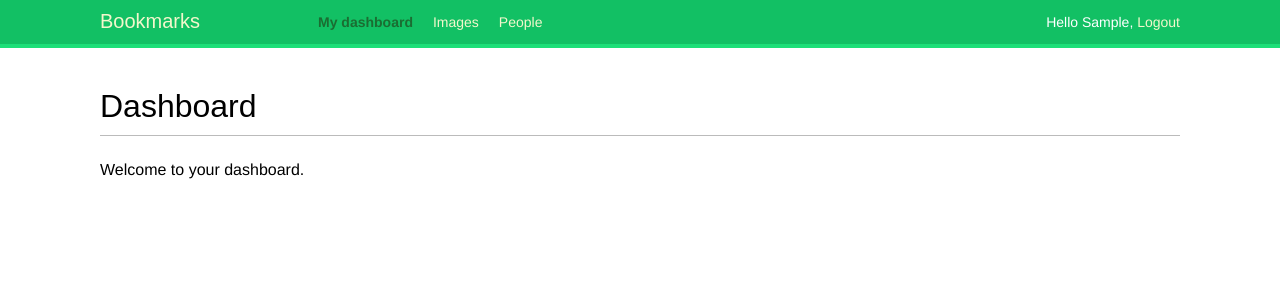
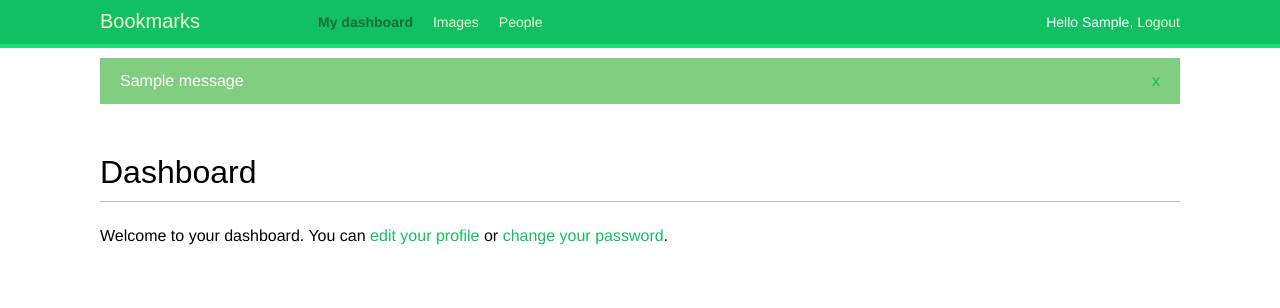
Before and after one commit to MaxiFine/SocialSite, a Django app: page /account/ in a window 1280 px wide. Shown: the top 308 px of the page. Run offline with Django 4.2, Linux system fonts and the light colour scheme; a user stored in the database is signed in; tables that the repository leaves empty hold one stand-in row (values such as "Sample post"); one stand-in notice (Sample message) is shown; some web fonts are replaced.

Commit message:
profile configs,messages configs

```diff
--- a/account/templates/account/dashboard.html
+++ b/account/templates/account/dashboard.html
@@ -5,6 +5,10 @@
 {% block content %}
 
     <h1>Dashboard</h1>
-    <p>Welcome to your dashboard.</p>
+    <p>Welcome to your dashboard.
+        You can <a href="{% url "edit" %}">edit your
+            profile</a> or <a href="{% url 'password_change' %}">change your password</a>.
+
+    </p>
 
 {% endblock %}
--- a/account/templates/base.html
+++ b/account/templates/base.html
@@ -30,6 +30,18 @@
                 {% endif %}
                 </span>
         </div>
+
+        {% if messages %}
+            <ul class="messages">
+               {% for message in messages %}
+                <li class="{{ message.tags }}">
+                  {{ message|safe }}
+                  <a href="#" class="close">x</a>
+                </li>
+                    {% endfor %}
+                </ul>
+                {% endif %}
+
         <div id="content">
             {% block content %}
             {% endblock %}
--- a/account/urls.py
+++ b/account/urls.py
@@ -47,4 +47,7 @@ urlpatterns = [
     # register/signup url
     path('register/', views.register, name='register'),
 
+    # Edit url for users
+    path('edit/', views.edit, name='edit'),
+
 ]
--- a/account/views.py
+++ b/account/views.py
@@ -1,8 +1,13 @@
 from django.http import HttpResponse  # import for user_login
-from django.shortcuts import render
+from django.shortcuts import render, redirect
 from django.contrib.auth import authenticate, login  # import for user_login
 from django.contrib.auth.decorators import login_required
-from .forms import LoginForm, UserRegistrationForm  # import for user_login
+from django.contrib import messages
+from .forms import (LoginForm, UserRegistrationForm,
+                    UserEditForm, ProfileEditForm,
+                     ) # Login form import for user_login
+from .models import Profile  # when creating a user profile
+
 
 
 # Configuring for a Dashbord
@@ -24,12 +29,44 @@ def register(request):
             user_form.cleaned_data['password'])
             # Save the User object
             new_user.save()
+            # Create User Profile upon registration
+            # and associate it to the user
+            Profile.objects.create(user=new_user)
             return render(request,'account/register_done.html',
                           {'new_user': new_user})
     else:
         user_form = UserRegistrationForm()
     return render(request, 'account/register.html',
                   {'user_form': user_form})
+
+
+@login_required
+def edit(request):
+    if request.method == 'POST':
+        user_form = UserEditForm(instance=request.user, data=request.POST)
+        profile_form = ProfileEditForm(
+            instance=request.user.profile,
+            data=request.POST,
+            files=request.FILES)
+        if user_form.is_valid() and profile_form.is_valid():
+            user_form.save()
+            profile_form.save()
+            messages.success(request, 'Profile Updated Successfully')
+            return redirect('dashboard')
+        else:
+            messages.error(request, "Error updating your Profile")
+    else:
+        user_form = UserEditForm(instance=request.user)
+        profile_form = ProfileEditForm(instance=request.user.profile)
+    return render(request,
+                  'account/edit.html',
+                  {'user_form': user_form,
+                   'profile_form': profile_form},)
+
+
+
+
+
 
 
 # User Login view
```
Also changed, not shown: account/forms.py (+13 -1 lines), account/templates/account/edit.html (added, +17 -0 lines).
